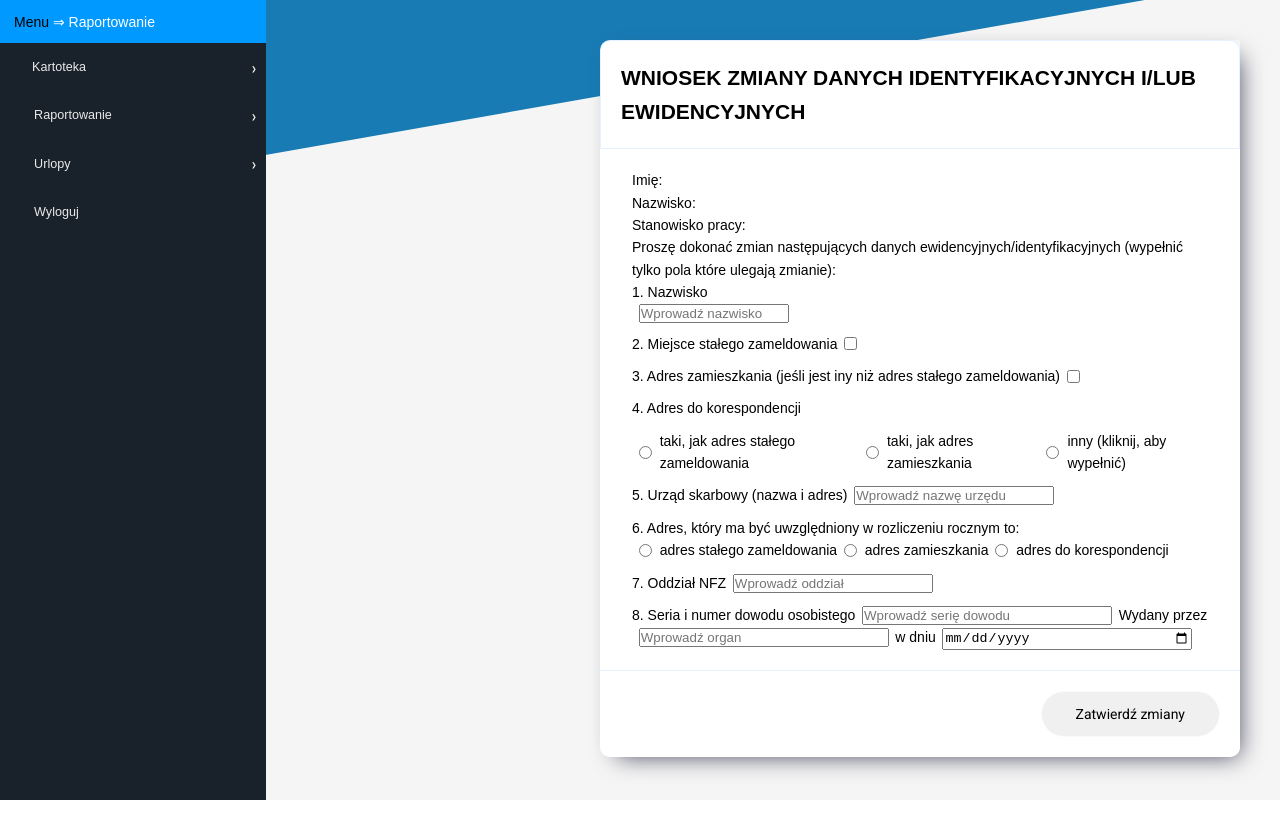
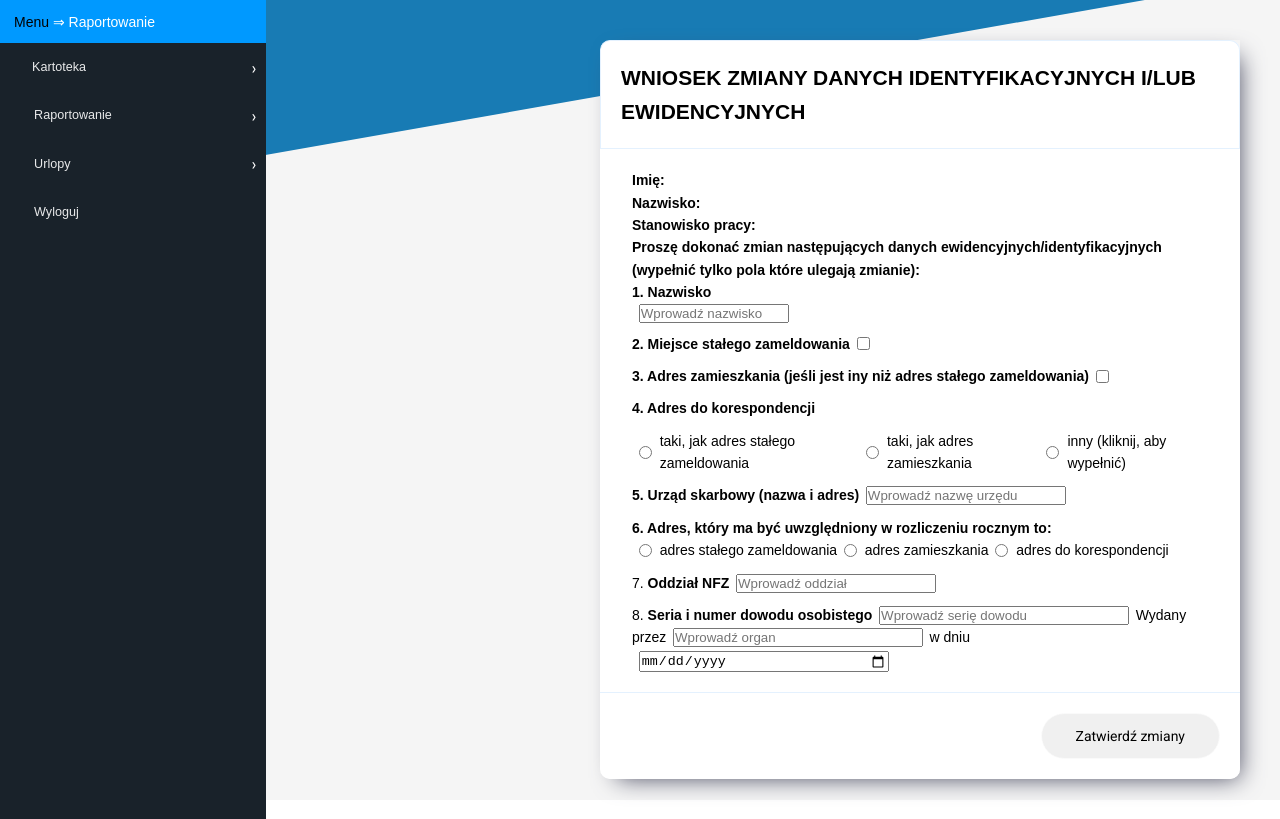
Before and after one commit to merdzikdominik/neta, a React (Create React App) app: page /raportowanie/zmiana-danych in a window 1280 px wide. Built offline with nearby package versions, Linux system fonts and the light colour scheme; no server answers; sample sign-in values are in the browser's storage; some icons are missing.

Commit message:
bolded user data change form

```diff
--- a/src/components/Reports/UserDataChange.tsx
+++ b/src/components/Reports/UserDataChange.tsx
@@ -446,23 +446,23 @@ const UserDataChange: React.FC = () => {
                         <h1>WNIOSEK ZMIANY DANYCH IDENTYFIKACYJNYCH I/LUB EWIDENCYJNYCH</h1>
                     </div>
                     <div className={classes['userDataChange__container-data']}>
-                        <span>Imię: { userInfo.first_name }</span>
-                        <span>Nazwisko: { userInfo.last_name }</span>
-                        <span>Stanowisko pracy: { userInfo.role }</span>
+                        <span><b>Imię: </b>{ userInfo.first_name }</span>
+                        <span><b>Nazwisko: </b>{ userInfo.last_name }</span>
+                        <span><b>Stanowisko pracy: </b>{ userInfo.role }</span>
 
-                        <span>Proszę dokonać zmian następujących danych ewidencyjnych/identyfikacyjnych (wypełnić tylko pola które ulegają zmianie):</span>
+                        <span><b>Proszę dokonać zmian następujących danych ewidencyjnych/identyfikacyjnych (wypełnić tylko pola które ulegają zmianie): </b></span>
 
                         <div className={classes['reports-data-change__form']}>
                             <div>
                                 <label>
-                                    1. Nazwisko
+                                    <b>1. Nazwisko</b>
                                     <input type="text" placeholder="Wprowadź nazwisko" name="surname" onChange={handleOverallForm} />
                                 </label>
                             </div>
 
                             <div className={classes['userDataChange__checkbox']}>
                                 <div className={classes['userDataChange__checkbox-field-label']}>
-                                    2. Miejsce stałego zameldowania <input type="checkbox" checked={isCheckedFirstResidence} name="firstResidenceChecked"
+                                    <b>2. Miejsce stałego zameldowania </b><input type="checkbox" checked={isCheckedFirstResidence} name="firstResidenceChecked"
                                     onChange={handleCheckboxFirstResidenceChange} />
                                 </div>
                                 { isCheckedFirstResidence ? <ResidenceForm onChange={handlePermanentUserResidence} /> : null }
@@ -470,13 +470,13 @@ const UserDataChange: React.FC = () => {
 
                             <div className={classes['userDataChange__checkbox']}>
                                 <div className={classes['userDataChange__checkbox-field-label']}>
-                                    3. Adres zamieszkania (jeśli jest iny niż adres stałego zameldowania) <input type="checkbox" checked={isCheckedSecondResidence} name="secondResidenceChecked" onChange={handleCheckboxSecondResidenceChange} />
+                                    <b>3. Adres zamieszkania (jeśli jest iny niż adres stałego zameldowania)</b> <input type="checkbox" checked={isCheckedSecondResidence} name="secondResidenceChecked" onChange={handleCheckboxSecondResidenceChange} />
                                 </div>
 
                                 { isCheckedSecondResidence ? <ResidenceForm onChange={handleSecondUserResidence} /> : null }
                             </div>
 
-                            4. Adres do korespondencji
+                            <b>4. Adres do korespondencji</b>
 
                             <div>
                                 <div className={classes['checkbox-wrapper']}>
@@ -510,11 +510,11 @@ const UserDataChange: React.FC = () => {
                             </div>
 
                             <div className={classes['userDataChange__tax-office']}>
-                                5. Urząd skarbowy (nazwa i adres)
+                                <b>5. Urząd skarbowy (nazwa i adres)</b>
                                 <input type="text" required name="tax_office" placeholder="Wprowadź nazwę urzędu" onChange={handleOverallForm} />
                             </div>
                             <div>
-                                6. Adres, który ma być uwzględniony w rozliczeniu rocznym to:
+                                <b>6. Adres, który ma być uwzględniony w rozliczeniu rocznym to:</b>
                                 <div className={classes['checkbox-wrapper']}>
                                     <input
                                         type="radio"
@@ -543,11 +543,11 @@ const UserDataChange: React.FC = () => {
                                 </div>
                             </div>
                             <div className={classes['userDataChange__nfz']}>
-                                7. Oddział NFZ
+                                7. <b>Oddział NFZ</b>
                                 <input type="text" name="nfz_branch" placeholder="Wprowadź oddział" onChange={handleOverallForm}/>
                             </div>
                             <div className={classes['userDataChange__text-input-wrap']}>
-                                8. Seria i numer dowodu osobistego
+                                8. <b>Seria i numer dowodu osobistego</b>
                                 <input type="text" name="id_data" placeholder="Wprowadź serię dowodu" onChange={handleOverallForm}/>
                                 Wydany przez
                                 <input type="text" name="id_given_by" placeholder="Wprowadź organ" onChange={handleOverallForm}/>
```
